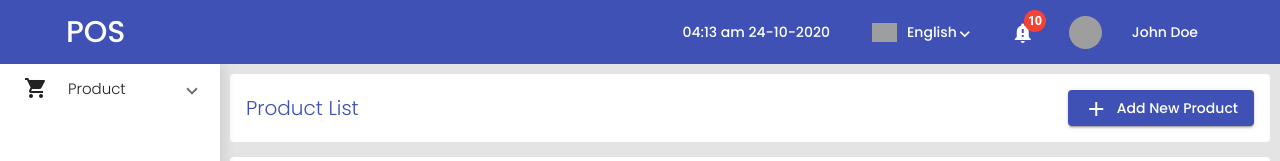
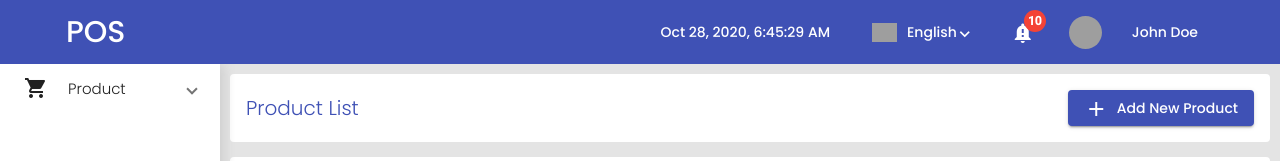
Before and after one commit to ThorayaElsharawy/point-of-sale, an Angular app: page / in a window 1280 px wide. Shown: the top 161 px of the page. Built offline with nearby package versions, Linux system fonts and the light colour scheme; no server answers; grey boxes are pictures that could not be loaded.

Commit message:
Add cuurent time in toolbar

```diff
--- a/src/app/app.component.html
+++ b/src/app/app.component.html
@@ -4,7 +4,7 @@
     <span class="example-spacer"></span>
     <div class="toolbar_content">
       <!-- time -->
-      <button mat-button>04:13 am 24-10-2020</button>
+      <button mat-button>{{ nowDate | date: 'medium' }}</button>
 
       <!-- language button -->
       <button class="toolbar_lang" mat-button [matMenuTriggerFor]="menu">
--- a/src/app/app.component.ts
+++ b/src/app/app.component.ts
@@ -21,4 +21,6 @@ export class AppComponent {
 
   constructor() { }
 
+  nowDate = new Date()
+
 }
```
